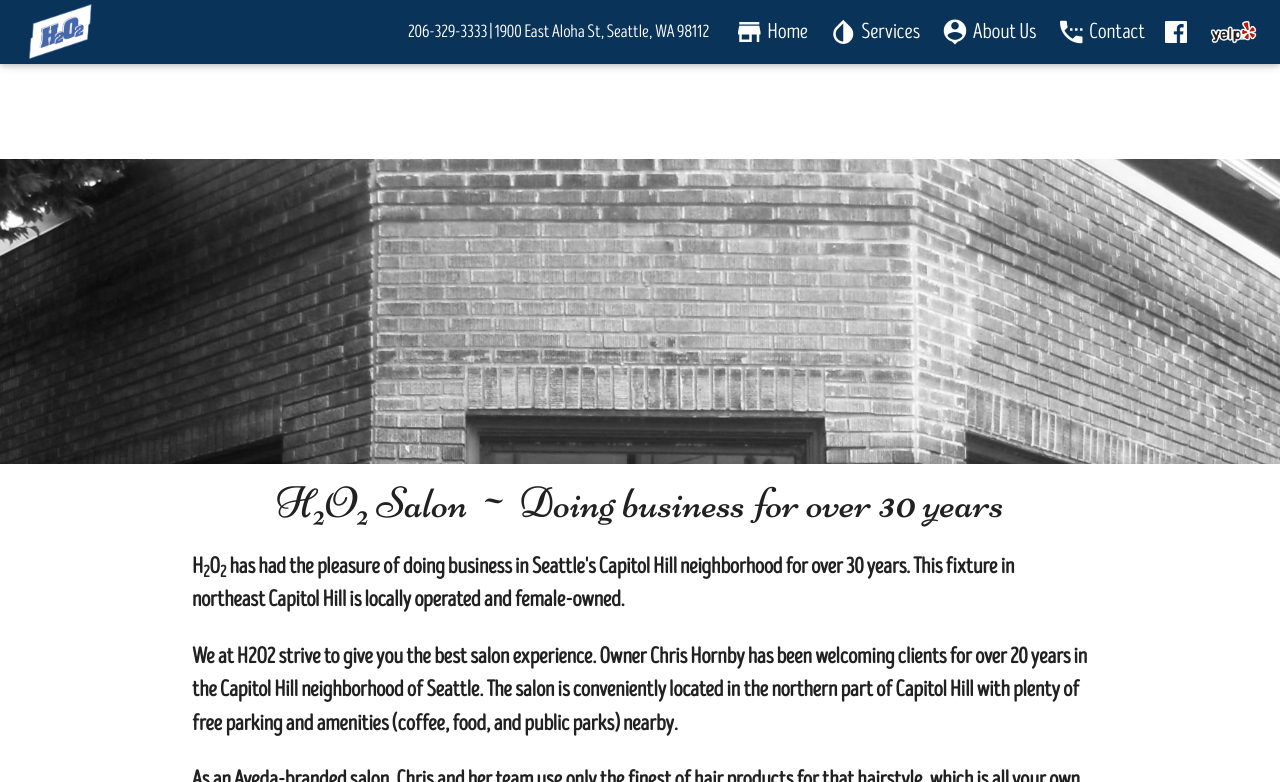
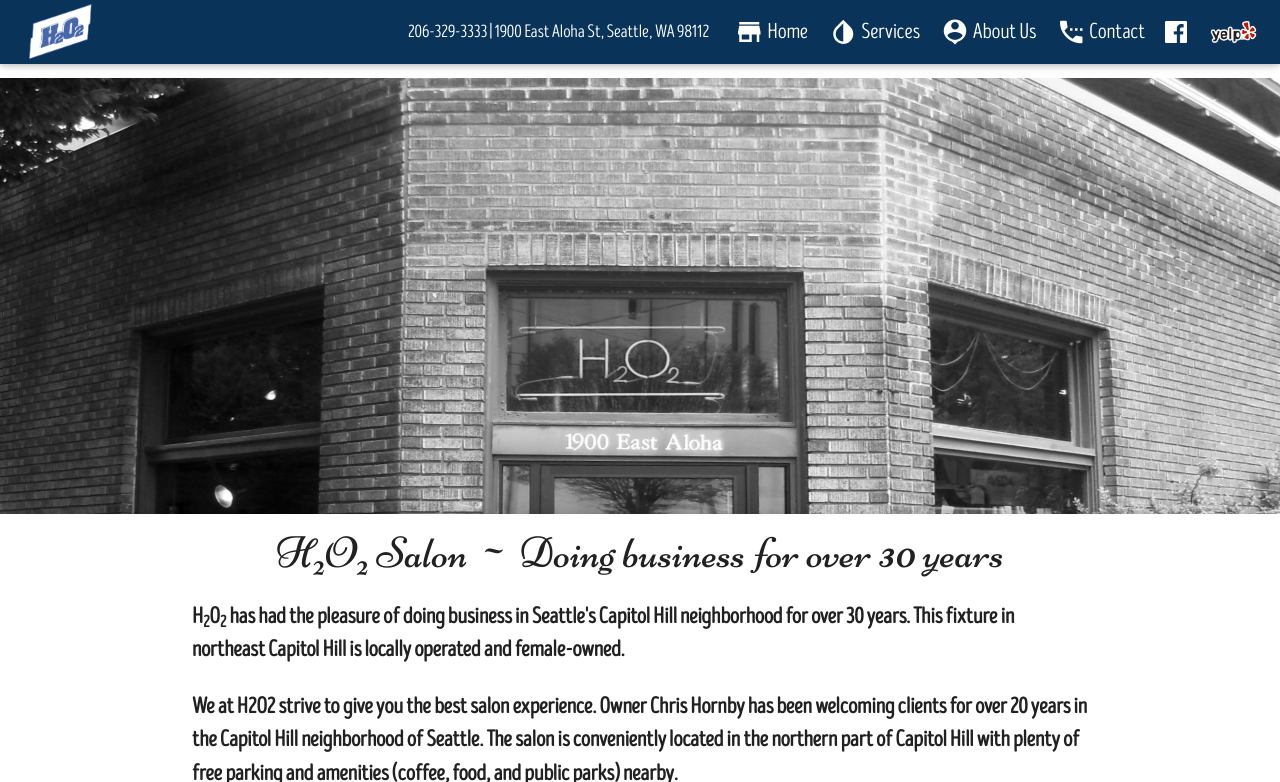
Before and after one commit to TEnders64/H2O2, a CodeIgniter app: page / in a window 1280 px wide. Shown: the top 782 px of the page. Run offline with CodeIgniter, Linux system fonts and the light colour scheme; some libraries are stand-ins or nearby versions.

Commit message:
fixed parallax sizing

```diff
--- a/application/views/index.php
+++ b/application/views/index.php
@@ -45,31 +45,50 @@
 				var win = $(window);
 				if (win.width() > 860){
 					$('.parallax').parallax();
-					$('.parallax img').css('height', '1000px');
-					$('.parallax img').css('bottom', '-150px');
-					$('.parallax-container').css('height', '400px');
+					$('.parallax img').css('height', '750px');
+					$('#building, #salon2').css('bottom', '-50px');
+					$('#salon1, #bottles').css('bottom', '-100px');
+					// $('.building').html('<img id="salon" src="/assets/images/storefront_BW.jpg" alt="salon">');
+					// $('.parallax img').css('height', '1000px');
+					// $('.parallax img').css('width', 'auto');
+					// $('.parallax img').css('bottom', '-150px');
+					// $('.parallax-container').css('height', '400px');
+
 				}else{
-					// $('.parallax').parallax();
-					$('.parallax img').css('transform', 'none');
+					$('.parallax').parallax();
+					// $('.parallax img').css('transform', 'none');
+					// $('.building').html('<img id="salon" src="/assets/images/storefront_BW_small.jpg" alt="salon">');
 
-					$('.parallax img').css('height', '400px');
-					$('.parallax img').css('bottom', '-50px');
-					$('.parallax-container').css('height', '200px');
+					$('.parallax img').css('height', '450px');
+					$('#building, #salon2').css('bottom', '0px');
+					$('#salon1, #bottles').css('bottom', '0px');
+					// $('.parallax img').css('bottom', '-50px');
+					// $('.parallax-container').css('height', '300px');
 				}
 			});
 
 			var win = $(window);
 			if (win.width() > 860){
 				$('.parallax').parallax();
-				$('.parallax img').css('height', '1000px');
-				$('.parallax img').css('bottom', '-150px');
-				$('.parallax-container').css('height', '400px');
+				$('.parallax img').css('height', '750px');
+				$('#building, #salon2').css('bottom', '-50px');
+				$('#salon1, #bottles').css('bottom', '-100px');
+				// $('.building').html('<img id="salon" src="/assets/images/storefront_BW.jpg" alt="salon">');
+				// $('.parallax img').css('height', '1000px');
+				// $('.parallax img').css('width', 'auto');
+				// $('.parallax img').css('bottom', '-150px');
+				// $('.parallax-container').css('height', '400px');
+
 			}else{
-				$('.parallax img').css('transform', 'none');
+				$('.parallax').parallax();
+				// $('.parallax img').css('transform', 'none');
 				// console.log('window width under 860!');
-				$('.parallax img').css('height', '400px');
-				$('.parallax img').css('bottom', '-50px');
-				$('.parallax-container').css('height', '200px');
+				// $('.building').html('<img id="salon" src="/assets/images/storefront_BW_small.jpg" alt="salon">');
+				$('.parallax img').css('height', '450px');
+				$('#building, #salon2').css('bottom', '0px');
+				$('#salon1, #bottles').css('bottom', '0px');
+
+				// $('.parallax-container').css('height', '300px');
 			}
 
 			//activating the hamburger side nav
@@ -166,7 +185,7 @@
 	<?php $this->load->view('/partials/header'); ?>
 	<main>
 		<div class="parallax-container">
-			<div class="parallax building"><img id="salon" src="/assets/images/storefront_BW.jpg" alt="salon"></div>
+			<div class="parallax"><img id="building" src="/assets/images/storefront_BW.jpg" alt="salon"></div>
 		</div>
 		<div class="section intro z-depth-2">
 		    <div class="row container">
@@ -179,7 +198,7 @@
 		    </div>
 		</div>
 		<div class="parallax-container">
-			<div class="parallax salon"><img src="/assets/images/inside_BW.jpg" alt="salon_interior"></div>
+			<div class="parallax salon"><img id="salon1" src="/assets/images/inside_BW.jpg" alt="salon_interior"></div>
 		</div>
 		<div class="section center z-depth-2">
 			<div id="services" class="row services">
@@ -231,7 +250,7 @@
 			</div>
 		</div>
 		<div class="parallax-container">
-			<div class="parallax bottles"><img src="/assets/images/bottle_row_BW.jpg" alt="aveda_shampoo_bottles"></div>
+			<div class="parallax bottles"><img id="bottles" src="/assets/images/bottle_row_BW.jpg" alt="aveda_shampoo_bottles"></div>
 		</div>
 		<div class="section center z-depth-2">
 			<div id="about" class="row about">
@@ -259,7 +278,7 @@
 			</div>
 		</div>
 		<div class="parallax-container">
-			<div class="parallax salon2"><img src="/assets/images/inside2_BW.jpg" alt="salon_interior2"></div>
+			<div class="parallax salon2"><img id="salon2" src="/assets/images/inside2_BW.jpg" alt="salon_interior2"></div>
 		</div>
 		<div class="section center z-depth-2">
 			<div class="row contact">
--- a/assets/css/style.css
+++ b/assets/css/style.css
@@ -6,33 +6,16 @@
 
 
 div.parallax-container{
-	height: 400px;
-}
-div.parallax{
-	height: 200px;
-}
-div.building img{
-	width: auto;
-	/*height: 400px;*/
-	bottom: -400px;
-}
-div.salon img{
-	width: auto;
-	/*height: 400px;*/
-	bottom: -150px;
-}
-div.salon2 img{
-	width: auto;
-	/*height: 400px;*/
-	bottom: -150px;
-}
-div.bottles img{
-	width: auto;
-/*	height: 400px;*/
-	bottom: -100px;
+	height: 450px;
 }
 div.parallax img{
-	height: 1000px;
+	height: 750px;
+}
+#building, #salon2{
+	bottom: -50px;
+}
+#salon1, #bottles{
+	bottom: -100px;
 }
 @font-face {
     font-family: rust;
```
